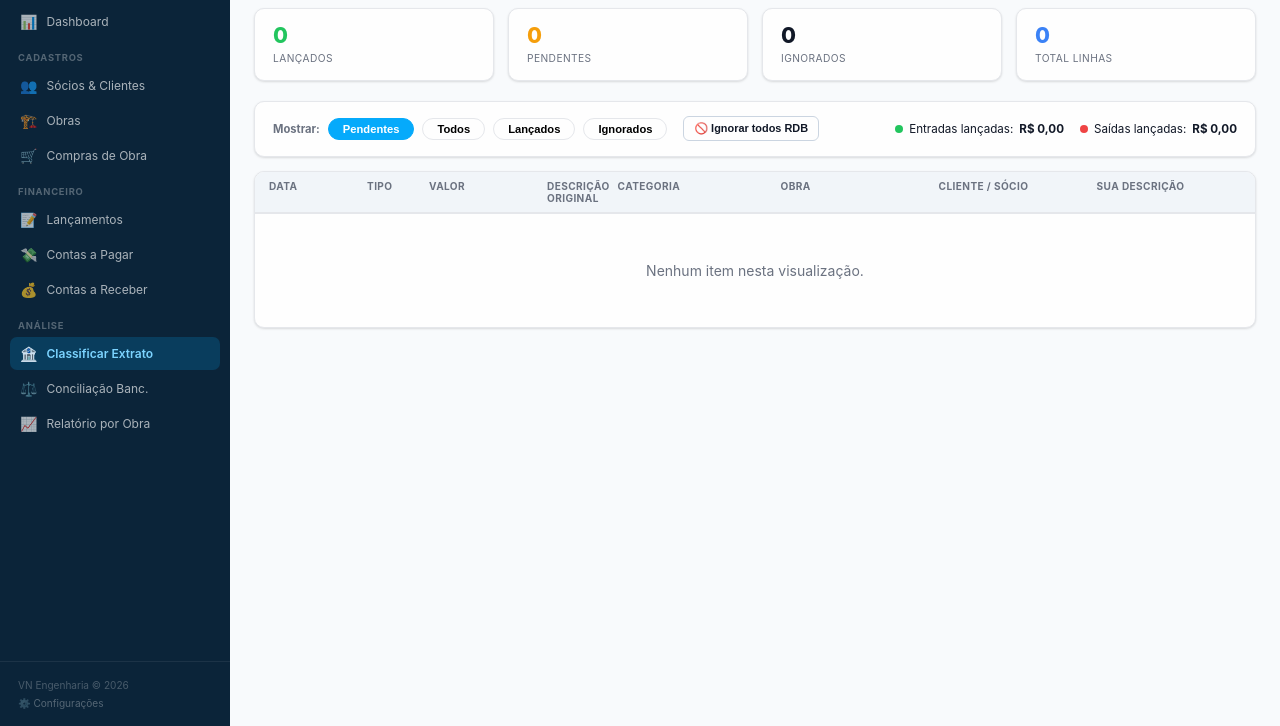
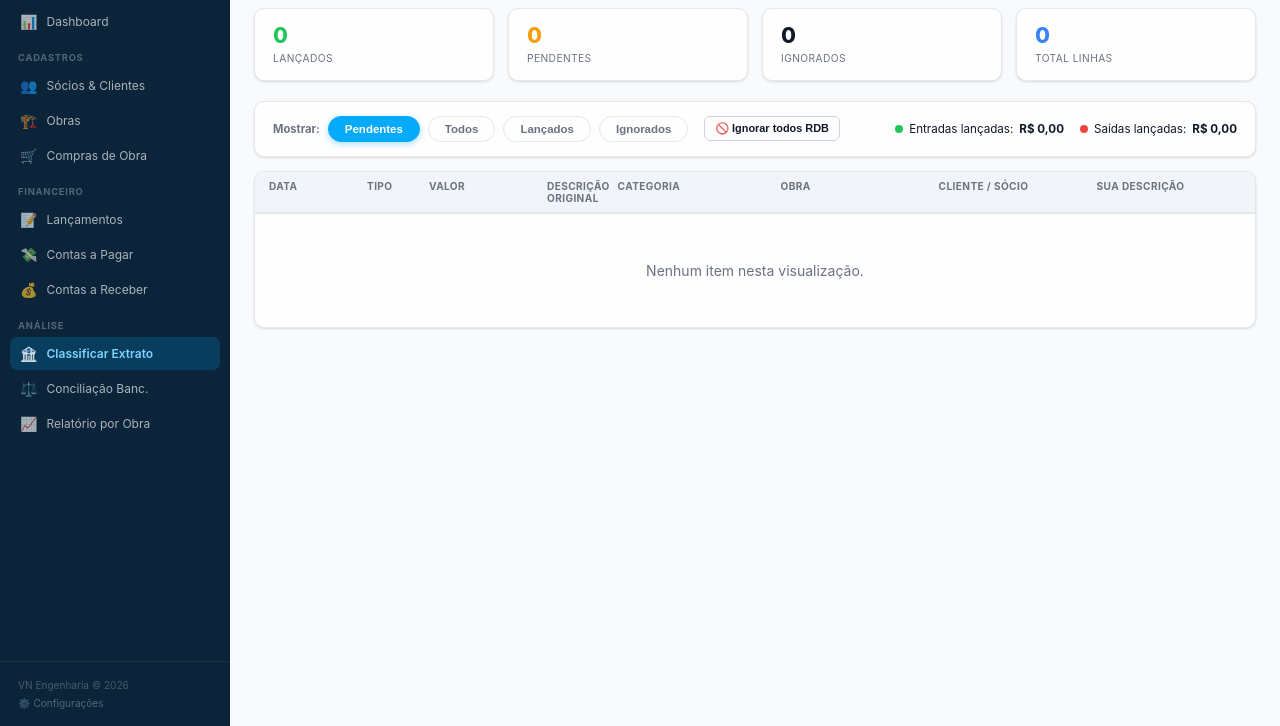
Before and after one commit to Plinio19/vn-engenharia, a plain HTML site: page extrato/index.html in a window 1280 px wide. Shown: the part 74-800 px from the top of the page. Drawn offline with Linux system fonts and the light colour scheme.

Commit message:
Corrige botões de aba (.chip) sem estilo na página de Compras
A classe .chip usada nos botões de abas (Pendentes, Todos os Materiais,
Necessidade de Compra, Pedidos de Compra) só estava definida localmente
em Cronograma e Extrato — em Compras ela nunca existiu, então os botões
caíam no visual padrão feio do navegador. Movida para core.css como
estilo compartilhado (com hover e leve sombra no ativo), removendo a
duplicação nas duas páginas que já tinham.

```diff
--- a/assets/core.css
+++ b/assets/core.css
@@ -157,6 +157,16 @@ html, body { height: 100%; font-family: -apple-system, BlinkMacSystemFont, 'Sego
 .badge.laranja  { background: #fff7ed;             color: var(--laranja); }
 .badge.cinza    { background: var(--fundo2);       color: var(--texto-leve); }
 
+/* ── CHIP (abas/filtros) ── */
+.chip {
+  padding: 6px 16px; border-radius: 999px; font-size: .82rem; font-weight: 600;
+  cursor: pointer; border: 1.5px solid var(--cinza); background: var(--branco);
+  color: var(--texto-leve); transition: all .15s; white-space: nowrap;
+}
+.chip:hover     { background: var(--fundo2); color: var(--texto); border-color: var(--cinza2); }
+.chip.ativo     { background: var(--brand); color: #fff; border-color: var(--brand); box-shadow: 0 2px 6px rgba(5,170,251,.35); }
+.chip.ativo:hover { background: var(--brand-hover); border-color: var(--brand-hover); }
+
 /* ── FORMS ── */
 .form-campo { display: flex; flex-direction: column; gap: 5px; }
 .form-campo label { font-size: 0.78rem; font-weight: 600; color: var(--texto-leve); }
--- a/extrato/index.html
+++ b/extrato/index.html
@@ -54,12 +54,6 @@
     select.sel-cat, select.sel-obra { font-size: .8rem; padding: 4px 6px; }
     input.inp-desc { font-size: .8rem; padding: 4px 6px; }
     .filtros-bar { display: flex; gap: 8px; align-items: center; flex-wrap: wrap; }
-    .chip {
-      padding: 4px 14px; border-radius: 999px; font-size: .8rem; cursor: pointer;
-      border: 1px solid var(--cinza); background: var(--branco); font-weight: 600;
-      transition: all .15s;
-    }
-    .chip.ativo { background: var(--brand); color: #fff; border-color: var(--brand); }
     .resumo-bar { display: flex; gap: 16px; flex-wrap: wrap; font-size: .83rem; padding: 6px 0; }
     .res-item { display: flex; gap: 6px; align-items: center; }
     .res-dot  { width: 8px; height: 8px; border-radius: 50%; flex-shrink: 0; }
```
Also changed, not shown: obras/cronograma/index.html (+0 -2 lines).
